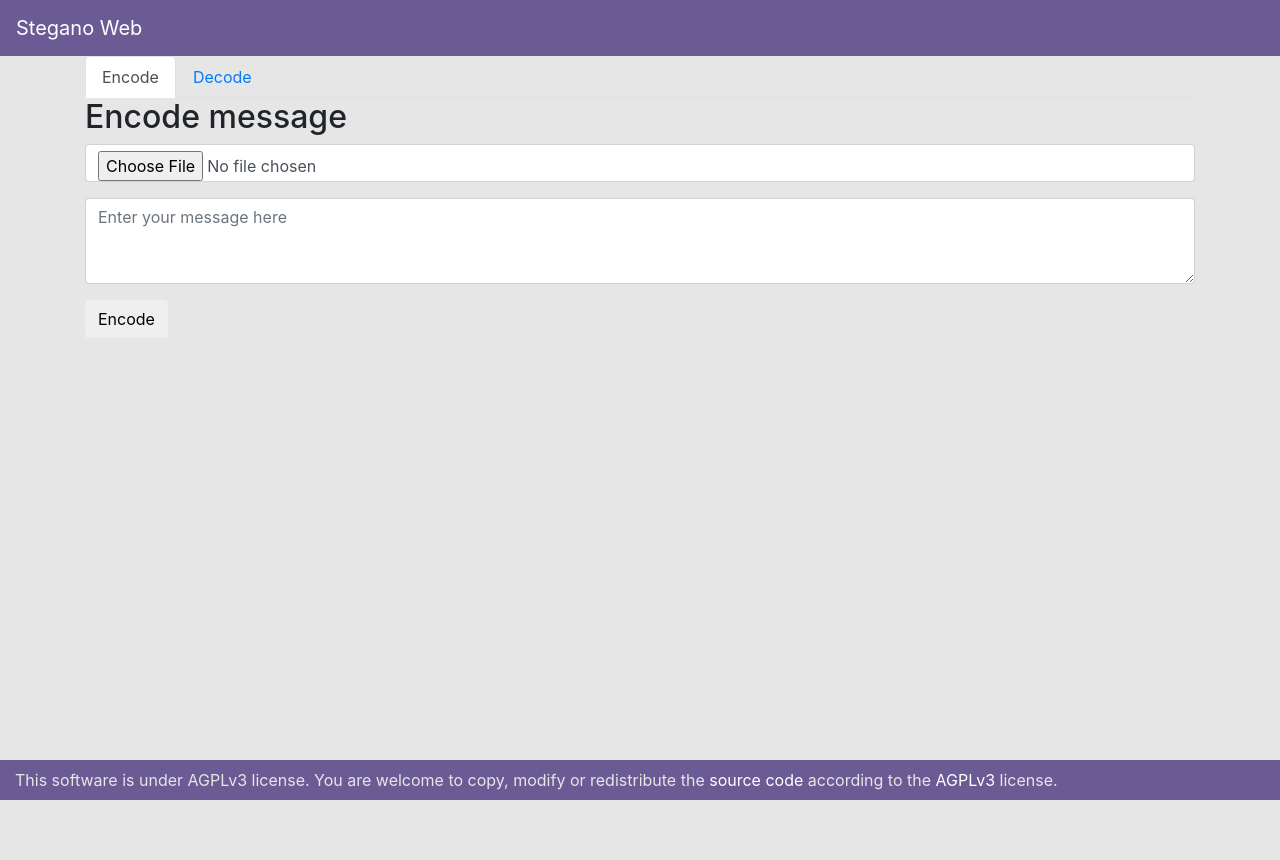
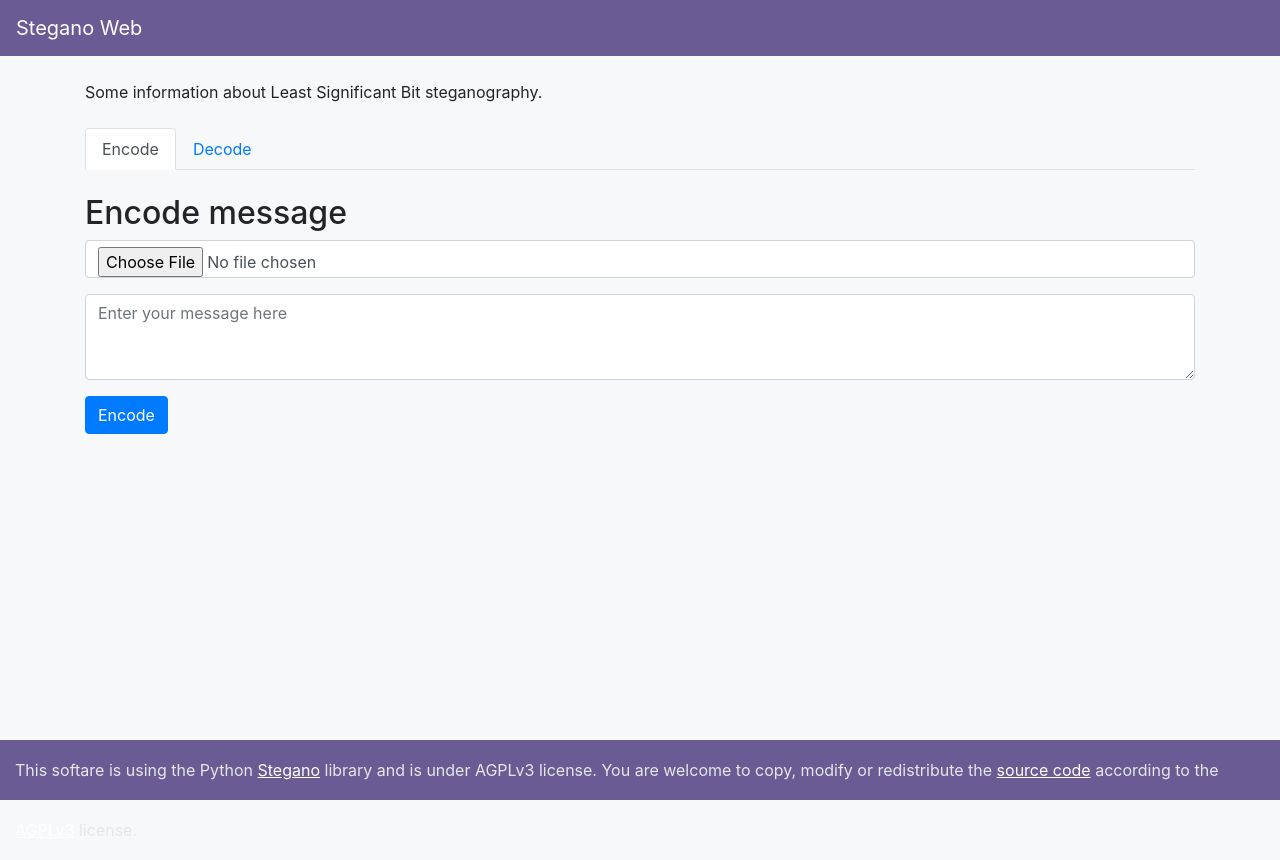
Before and after one commit to cedricbonhomme/stegano-web, a Flask app: page / in a window 1280 px wide. Before the commit the page ends 800 px from the top, so only its background shows below. Run offline with Flask 2, Linux system fonts and the light colour scheme; some libraries are stand-ins or nearby versions.

Commit message:
Various UI improvements.

```diff
--- a/web/static/css/custom.css
+++ b/web/static/css/custom.css
@@ -3,7 +3,9 @@ html {
     min-height: 100%;
 }
 body {
-    background-color: #e6e6e6;
+    background-color: rgb(246, 248, 250);
+    /* Margin bottom by footer height */
+    margin-bottom: 60px;
 }
 .navbar a {
     color: white;
@@ -20,8 +22,12 @@ body {
   bottom: 0;
   width: 100%;
   /* Set the fixed height of the footer here */
-  height: 40px;
-  line-height: 40px; /* Vertically center the text there */
+  height: 60px;
+  line-height: 60px; /* Vertically center the text there */
   color: #e6e6e6;
   background-color: rgb(107, 91, 149);
 }
+footer a{
+    color: #FFFFFF;
+    text-decoration-line: underline;
+}
--- a/web/templates/index.html
+++ b/web/templates/index.html
@@ -1,6 +1,14 @@
 {% extends "layout.html" %}
 {% block content %}
 <div class="container">
+
+    <div class="row">
+        <div class="col-md-12">
+            <br />
+            Some information about Least Significant Bit steganography.
+            <br /><br />
+        </div>
+    </div>
 
     <ul class="nav nav-tabs" id="myTab" role="tablist">
         <li class="nav-item">
@@ -10,6 +18,8 @@
             <a class="nav-link {% if action == 'reveal' %}active{% endif %}" id="decode-tab" data-toggle="tab" href="#decode" role="tab" aria-controls="decode" {% if action == 'reveal' %}aria-selected="true"{% else %}aria-selected="false"{% endif %}>Decode</a>
         </li>
     </ul>
+
+    <br />
 
     <div id="my-tab-content" class="tab-content">
         <div class="tab-pane {% if action == 'hide' %}show active{% endif %}" id="encode">
@@ -25,7 +35,7 @@
                     </div>
 
                     <div class="form-group">
-                        <button class="encode btn btn-default pull-right">Encode</button>
+                        <button class="encode btn btn-primary pull-right">Encode</button>
                     </div>
                 </form>
                 <div class="clearfix"></div>
@@ -53,7 +63,7 @@
                         <input class="form-control" type="file" name="file" />
                     </div>
                     <div class="form-group">
-                        <button class="decode btn btn-default pull-right">Decode</button>
+                        <button class="decode btn btn-primary pull-right">Decode</button>
                     </div>
                 </form>
                 <div class="clearfix"></div>
@@ -68,9 +78,5 @@
             </div>{% endif %}
         </div>
     </div>
-
-
-
 </div>
-
-    {% endblock %}
+{% endblock %}
--- a/web/templates/layout.html
+++ b/web/templates/layout.html
@@ -1,10 +1,11 @@
 <!DOCTYPE html>
-<html>
+<html lang="en">
   {% block head %}
   <head>
     <meta charset="utf-8">
     <meta name="viewport" content="width=device-width, initial-scale=1.0" />
     <meta name="description" content="Stegano Web" />
+    <meta name="author" content="Cédric Bonhomme" />
     <title>Stegano Web</title>
     <link rel="shortcut icon" href="{{ url_for('.static', filename='img/favicon.png') }}" />
     <!-- Bootstrap core CSS -->
@@ -48,13 +49,15 @@
 
     {% block content %}{% endblock %}
 
-    <footer class="footer" style="background-color: rgb(107, 91, 149);">
+    <br />
+    <footer class="footer">
         <div class="container-fluid">
             <div class="row">
                 <div class="col-md-12">
-                    <p>This software is under AGPLv3 license. You are welcome to copy, modify or redistribute the
+                    This softare is using the Python <a href="https://github.com/cedricbonhomme/Stegano">Stegano</a> library
+                    and is under AGPLv3 license. You are welcome to copy, modify or redistribute the
                     <a href="https://gitlab.com/cedric/cedric-onmange-ou">source code</a> according to the
-                    <a href="https://www.gnu.org/licenses/agpl-3.0.txt">AGPLv3</a> license.</p>
+                    <a href="https://www.gnu.org/licenses/agpl-3.0.txt">AGPLv3</a> license.
                 </div>
             </div>
         </div>
```
